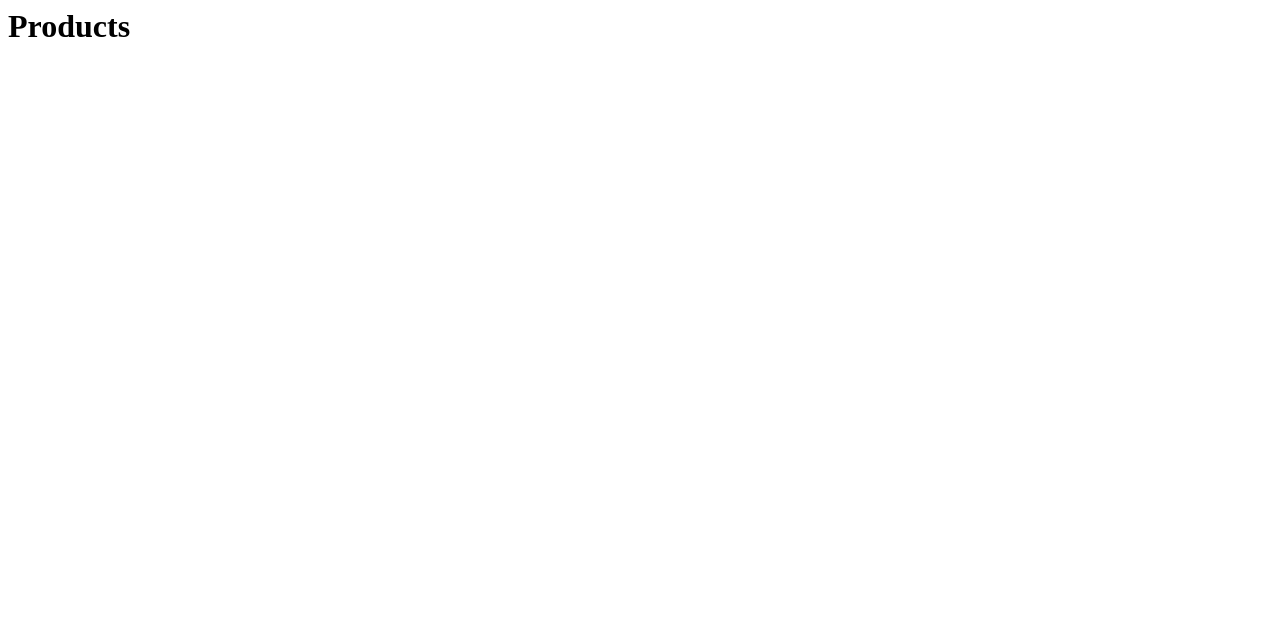
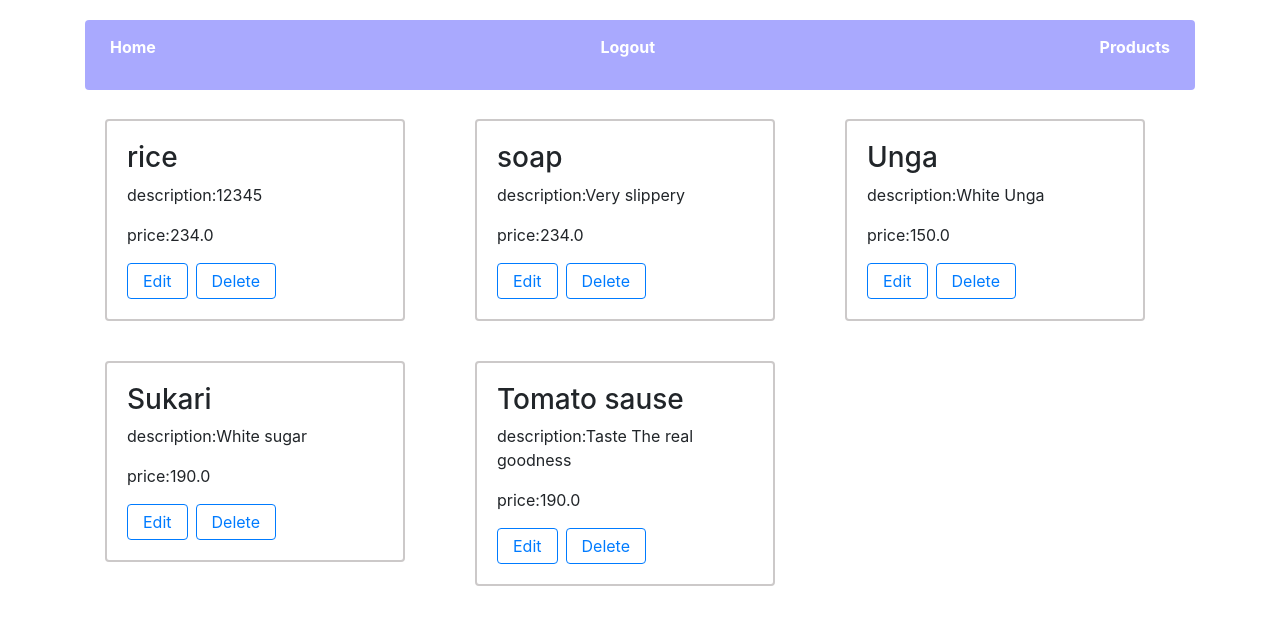
Before and after one commit to jck-bit/store_flask, a Flask app: page /products in a window 1280 px wide. Before the commit the part shown is almost empty. Shown: the top 625 px of the page. Run offline with Flask 2, Linux system fonts and the light colour scheme; a user stored in the database is signed in; data comes from the database, SQL or seed files in the repository; both versions use the stored data as it was after the commit; some libraries are stand-ins or nearby versions.

Commit message:
Products can be displayed

```diff
--- /dev/null
+++ b/heart.txt
@@ -0,0 +1 @@
+I love how Meduza take their time to release their songs, cause every single song is a hit. We were thousands miles away from paradise, but now you tell it to my heart
--- a/store_manager/__init__.py
+++ b/store_manager/__init__.py
@@ -2,7 +2,6 @@ from flask import Flask
 from flask_sqlalchemy import SQLAlchemy
 from os import path
 from flask_login import LoginManager
-
 
 db = SQLAlchemy()
 DB_NAME = 'store_manager.db'
@@ -14,9 +13,6 @@ def create_app():
     app.config['SQLALCHEMY_DATABASE_URI'] = f'sqlite:/// {DB_NAME}'
     app.config['SQLALCHEMY_TRACK_MODIFICATIONS'] = False
     db.init_app(app)
-
-
-
 
     from .views import views
     from .auth import auth
@@ -36,7 +32,6 @@ def create_app():
     def load_user(user_id):
         return User.query.get(int(user_id))
 
-
     return app
 
 def create_database(app):
--- a/store_manager/auth.py
+++ b/store_manager/auth.py
@@ -1,8 +1,6 @@
 from flask import Blueprint, render_template, request, flash, redirect, url_for, jsonify
 from .models import User
 from flask_login import login_user, logout_user, login_required, current_user
-
-
 
 auth = Blueprint('auth', __name__)
 
--- a/store_manager/models.py
+++ b/store_manager/models.py
@@ -7,11 +7,10 @@ class User(db.Model, UserMixin):
     email = db.Column(db.String(120), unique=True, nullable=False)
     image_file = db.Column(db.String(20), nullable=False, default='default.jpg')
     password = db.Column(db.String(60), nullable=False)
-    products = db.relationship('Products', backref='author', lazy=True)
+    # products = db.relationship('Products', backref='author', lazy=True)
 
 class Products(db.Model):
     id = db.Column(db.Integer, primary_key=True)
     name = db.Column(db.String(20), unique=True, nullable=False)
     price = db.Column(db.Float, nullable=False)
     description = db.Column(db.String(200), nullable=False)
-    user_id = db.Column(db.Integer, db.ForeignKey('user.id'), nullable=False)
--- a/store_manager/static/css/index.css
+++ b/store_manager/static/css/index.css
@@ -91,3 +91,46 @@
     text-decoration: none;
     color: black;
 }
+
+.container-products{
+    display: grid;
+    grid-template-columns: auto auto auto;
+
+}
+
+@media screen and (max-width: 900px){
+    .container-products{
+        grid-template-columns: auto auto;
+        grid-gap: 0.5rem;
+    }
+}
+
+
+.container-products-individual{
+    width: 300px;
+    display: grid;
+    align-items: center;
+    margin: 20px;
+    padding: 20px;
+    border-radius: 4px;
+    border: 2px solid rgb(204, 201, 201);
+
+}
+
+.container-products-individual a{
+    text-decoration: none;
+
+}
+
+.products-links{
+    display: flex;
+    align-items: center;
+}
+
+.a-products{
+    text-decoration: none;
+    padding: 5px 15px;
+    border: 1px solid;
+    border-radius: 4px;
+    margin-right: 8px;
+}
--- a/store_manager/templates/base.html
+++ b/store_manager/templates/base.html
@@ -20,7 +20,9 @@
 </head>
 
 <body>
+
  <div class="container">
+
     <!-- only when you are logged in that you'll see the navbar -->
 
   <strong>
--- a/store_manager/templates/products.html
+++ b/store_manager/templates/products.html
@@ -1 +1,29 @@
-<h1>Products</h1>
+{% extends "base.html" %}
+
+{% block body%}
+<div class="container-products">
+
+{% if products %}
+
+{% for product in products %}
+
+<div class="product">
+    <div class="container-products">
+        <div class="container-products-individual">
+         <h3>{{ product.name }}</h3>
+         <p><span>description</span>:{{ product.description }}</p>
+         <p><span>price</span>:{{ product.price }}</p>
+         <div class="products-links">
+             <a href="#" class="a-products">Edit</a>
+             <a href="#" class="a-products">Delete</a>
+         </div>
+        </div>
+    </div>
+</div>
+{% endfor %}
+{% else %}
+<p>No products found.</p>
+{% endif %}
+
+</div>
+{% endblock %}
--- a/store_manager/views.py
+++ b/store_manager/views.py
@@ -17,12 +17,13 @@ def home():
 @views.route('/products', methods=['GET'])
 @login_required
 def products():
-    return render_template('products.html', user=current_user)
+    products = Products.query.all()
+
+    return render_template('products.html', products=products)
 
 @views.route('/sales', methods=['GET'])
 def sales():
     return render_template('sales.html')
-
 
 @views.route('/user', methods=['POST'])
 def create_user():
@@ -51,3 +52,17 @@ def users():
         }
         users_list.append(user_object)
     return jsonify(users_list)
+
+
+@views.route('/products', methods=['POST'])
+def create_product():
+    data = request.get_json()
+    name = data['name']
+    price = data['price']
+    description = data['description']
+
+    product = Products(name=name, price=price, description=description)
+    db.session.add(product)
+    db.session.commit()
+
+    return jsonify({'message': 'Product created successfully.'})
```
Also changed, not shown: store_manager/ store_manager.db.
